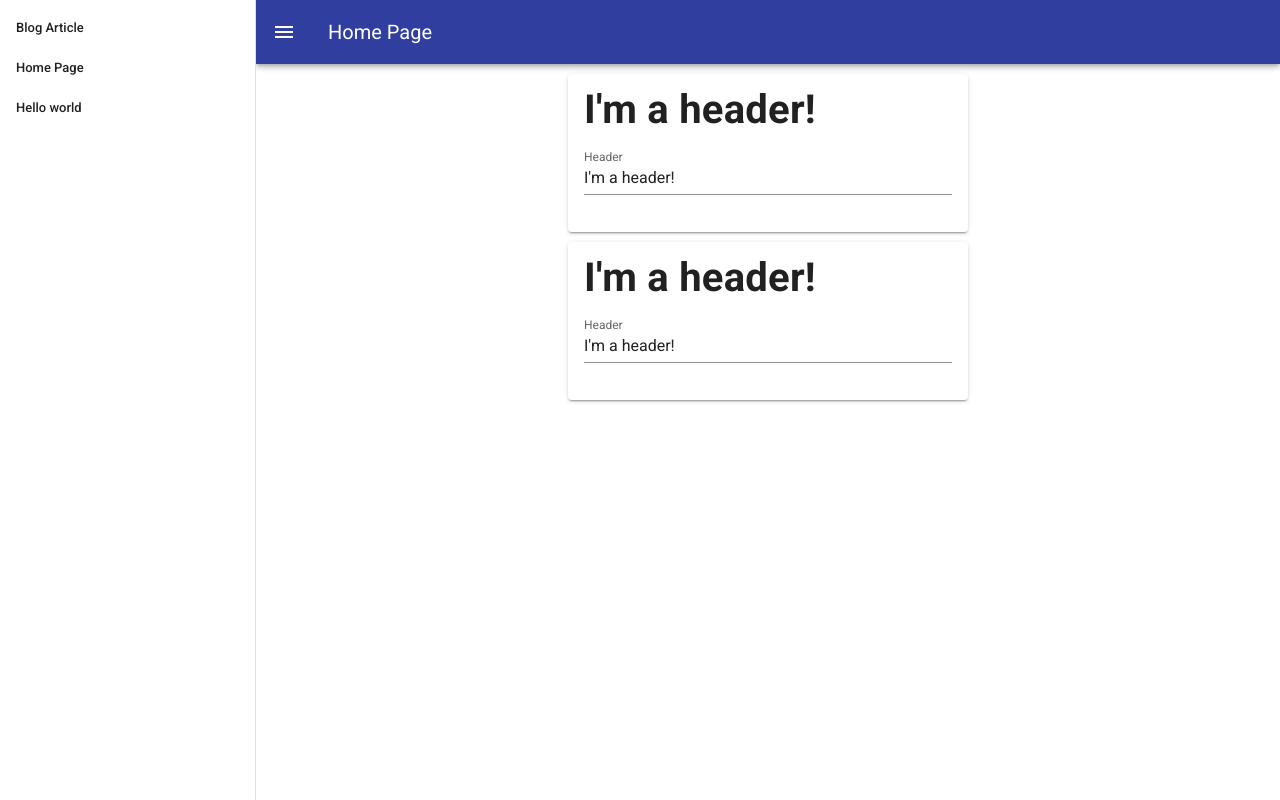
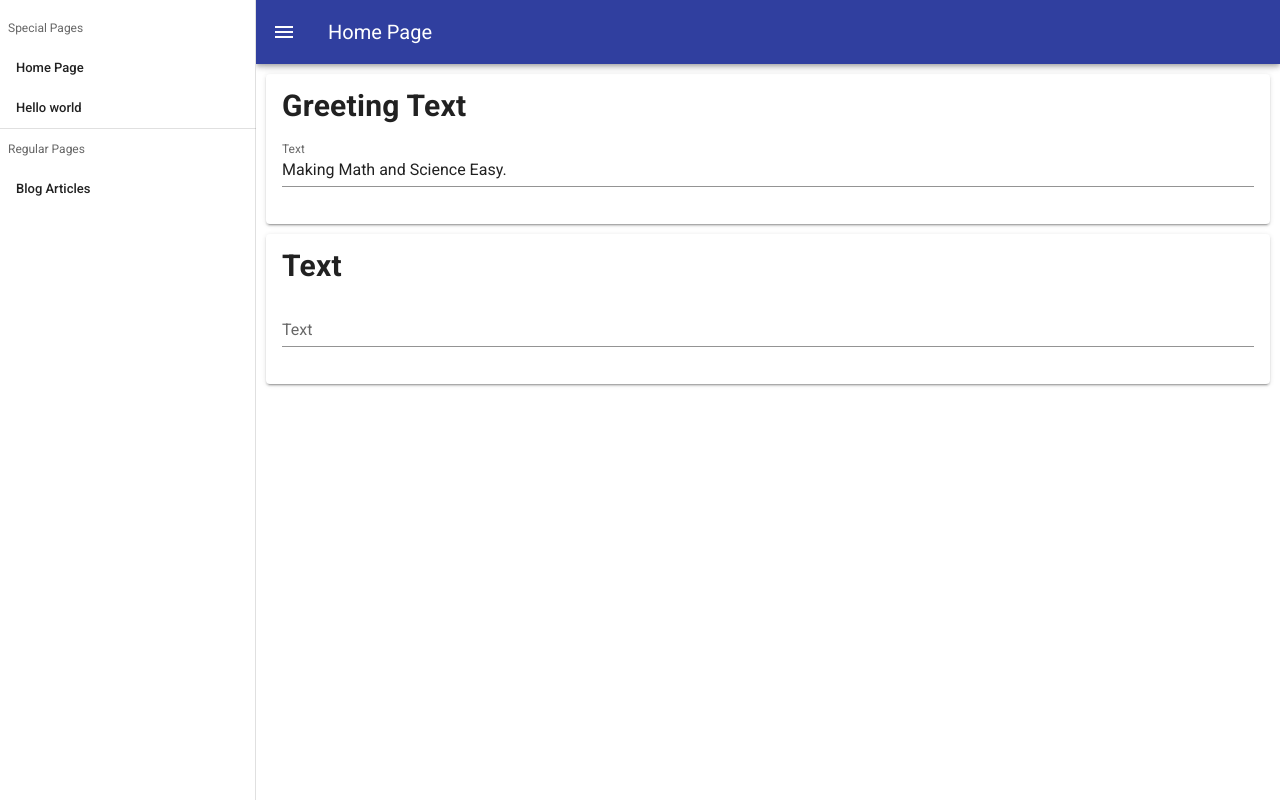
Before and after one commit to AMFTech512/hotplate-cms, a Vue app: page /spec/0 in a window 1280 px wide. Both pictures are taken after a click on the button 28 px from the left and 32 px from the top of the page. Built offline with nearby package versions, Linux system fonts and the light colour scheme.

Commit message:
created system to pass data between pages and components

```diff
--- a/src/App.vue
+++ b/src/App.vue
@@ -6,7 +6,23 @@
       app
     >
       <v-list dense>
+        <v-subheader>
+          Special Pages
+        </v-subheader>
+        <v-list-item link v-for="(page, index) in SpecialPages" :key="page.name" @click="navigate(`/spec/${index}`, page.name)">
+          <!-- <v-list-item-action>
+            <v-icon>mdi-contact-mail</v-icon>
+          </v-list-item-action> -->
+          <v-list-item-content>
+            <v-list-item-title>{{ page.name }}</v-list-item-title>
+          </v-list-item-content>
+        </v-list-item>
 
+        <v-divider />
+
+        <v-subheader>
+          Regular Pages
+        </v-subheader>
         <v-list-item link v-for="(page, index) in RegularPages" :key="page.name" @click="navigate(`/reg/${index}`, page.name)">
           <!-- <v-list-item-action>
             <v-icon>mdi-home</v-icon>
@@ -16,14 +32,7 @@
           </v-list-item-content>
         </v-list-item>
 
-        <v-list-item link v-for="(page, index) in SpecialPages" :key="page.name" @click="navigate(`/spec/${index}`, page.name)">
-          <!-- <v-list-item-action>
-            <v-icon>mdi-contact-mail</v-icon>
-          </v-list-item-action> -->
-          <v-list-item-content>
-            <v-list-item-title>{{ page.name }}</v-list-item-title>
-          </v-list-item-content>
-        </v-list-item>
+
       </v-list>
     </v-navigation-drawer>
 
--- a/src/components/user/Header.vue
+++ /dev/null
@@ -1,47 +0,0 @@
-<template>
-    <div class="header-comp">
-        <v-card class="card">
-        <v-card-title>
-            <h1>{{ content }}</h1>
-        </v-card-title>
-        <v-card-text>
-            <v-text-field label="Header" v-model="content"></v-text-field>
-        </v-card-text>
-        </v-card>
-    </div>
-</template>
-
-<script>
-export default {
-    name: 'HeaderComponent',
-    props: {
-        contentProp: {
-            type: String,
-            default: 'I\'m a header!'
-        }
-    },
-    data() {
-        return {
-            content: this.contentProp
-        };
-    }
-}
-</script>
-
-<style lang="scss">
-
-.header-comp {
-
-    margin: 10px;
-
-    .card {
-        width: 400px;
-        margin: 0 auto;
-    }
-
-    h1 {
-        line-height: 2.5rem;
-    }
-}
-
-</style>
--- a/src/components/user/HelloWorld.vue
+++ b/src/components/user/HelloWorld.vue
@@ -3,7 +3,7 @@
     <v-row class="text-center">
       <v-col cols="12">
         <v-img
-          src="https://upload.wikimedia.org/wikipedia/commons/thumb/3/3a/Cat03.jpg/1200px-Cat03.jpg"
+          src="@/assets/logo.svg"
           class="my-3"
           contain
           height="200"
--- /dev/null
+++ b/src/components/user/Text.vue
@@ -0,0 +1,66 @@
+<template>
+    <div class="header-comp">
+        <v-card class="card">
+        <v-card-title>
+            <h2>{{ props.headerTxt }}</h2>
+        </v-card-title>
+        <v-card-text>
+            <v-text-field label="Text" v-model="content"></v-text-field>
+        </v-card-text>
+        </v-card>
+    </div>
+</template>
+
+<script>
+export default {
+    name: 'TextComponent',
+    props: {
+        name: String,
+        props: {
+            type: Object,
+            default: function() {
+                return {
+                    headerTxt: 'Text',
+                    defaultTxt: ''
+                };
+            }
+        }
+    },
+    data() {
+        return {
+            content: this.props.defaultTxt
+        };
+    },
+    created() {
+        this.updateData()
+    },
+    watch: {
+        content: function() {
+            this.updateData()
+        }
+    },
+    methods: {
+        updateData() {
+            this.$emit('dataChanged', { content: this.content });
+        }
+    }
+}
+</script>
+
+<style lang="scss">
+
+.header-comp {
+
+    margin: 10px;
+
+    .card {
+        // min-width: 400px;
+        margin: 0 auto;
+    }
+
+    h1 {
+        line-height: 2.5rem;
+    }
+}
+
+</style>
--- a/src/pages/SpecialPage.vue
+++ b/src/pages/SpecialPage.vue
@@ -1,9 +1,12 @@
 <template>
   <div class="sp-page">
       <component
-        v-for="component in Page.components"
-        :key="component.index"
-        :is="component" />
+        v-for="(component, name) in Page.components"
+        :key="name"
+        :is="component.vueComp"
+        :name="name"
+        :props="component.props"
+        @dataChanged="updateData(name, $event)" />
   </div>
 </template>
 
@@ -11,9 +14,11 @@
 import { SpecialPages } from '@/pages/index.js'
 
 export default {
+  name: 'SpecialPage',
   data() {
     return {
-      SpecialPages
+      SpecialPages,
+      PageData: {}
     }
   },
   computed: {
@@ -23,6 +28,11 @@ export default {
   },
   updated() {
     this.$store.commit('setPageTitle', this.Page.name);
+  },
+  methods: {
+    updateData(name, newData) {
+      this.PageData[name] = newData;
+    }
   }
 }
 </script>
--- a/src/pages/index.js
+++ b/src/pages/index.js
@@ -3,22 +3,32 @@ export const SpecialPages = [
         name: 'Home Page',
         dbPath: '/home',
         components: {
-            ArticleTitle: () => import(/* webpackChunkName: "header" */ '@/components/user/Header.vue'),
-            author: () => import(/* webpackChunkName: "header" */ '@/components/user/Header.vue')
+            GreetingText: {
+                vueComp: () => import(/* webpackChunkName: "Text" */ '@/components/user/Text.vue'),
+                props: {
+                    headerTxt: 'Greeting Text',
+                    defaultTxt: 'Making Math and Science Easy.'
+                }
+            },
+            SmallerGreetingText: {
+                vueComp: () => import(/* webpackChunkName: "Text" */ '@/components/user/Text.vue')
+            }
         }
     },
     {
         name: 'Hello world',
         dbPath: '/home',
         components: {
-            comp: () => import(/* webpackChunkName: "Helloworld" */ '@/components/user/HelloWorld.vue')
+            comp: {
+                vueComp: () => import(/* webpackChunkName: "Helloworld" */ '@/components/user/HelloWorld.vue')
+            }
         }
     }
 ];
 
 export const RegularPages = [
     {
-        name: 'Blog Article',
+        name: 'Blog Articles',
         dbPath: '/blogs',
         components: [
             {
```
Also changed, not shown: .eslintrc.js.
